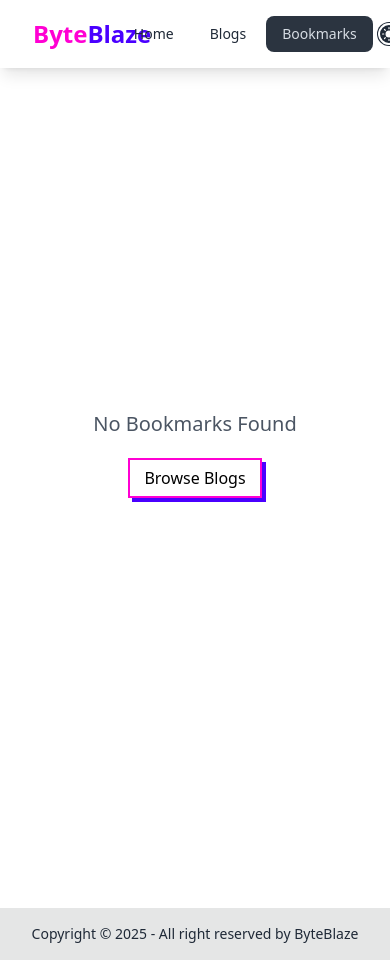
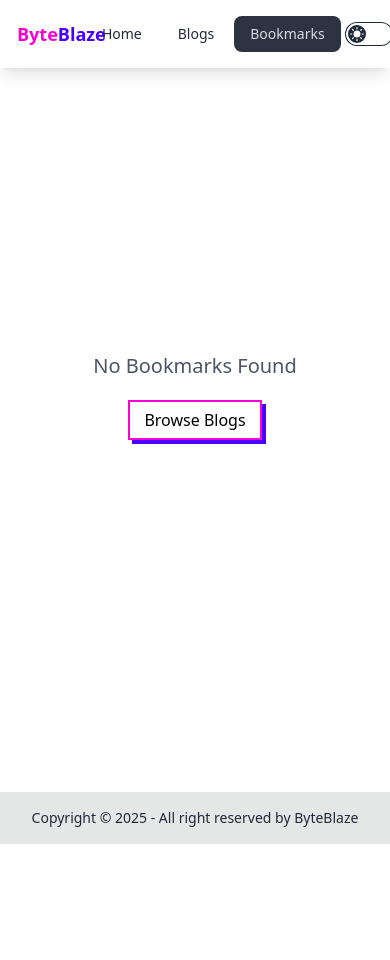
Before and after one commit to mahabubalam-gbs/byteblaze, a React app: page /bookmarks in a window 390 px wide. After the commit the page ends 844 px from the top, so only its background shows below. Built offline with nearby package versions, Linux system fonts and the light colour scheme; the HTML template or start-up script is replaced by a standard one.

Commit message:
readme file updated

```diff
--- a/src/components/EmptyState.jsx
+++ b/src/components/EmptyState.jsx
@@ -3,7 +3,7 @@ import { Link } from "react-router-dom";
 
 const EmptyState = ({ message, address, label }) => {
     return (
-        <div className="h-screen gap-5 flex flex-col justify-center items-center pb-16">
+        <div className="min-h-[calc(100vh-116px)] gap-5 flex flex-col justify-center items-center pb-16">
             <p className="text-gray-600 text-xl lg:text-3xl">{message}</p>
             <Link
                 to={address}
--- a/src/components/NavBar.jsx
+++ b/src/components/NavBar.jsx
@@ -22,9 +22,9 @@ const NavBar = () => {
 
     return (
 
-        <div className="navbar bg-base-100 px-4 sm:px-8 md:px-12 shadow-lg fixed z-10">
+        <div className="navbar bg-base-100 px-0 sm:px-8 md:px-12 shadow-lg fixed z-10">
             <div className="flex-1">
-                <a className="btn btn-ghost text- text-secondary gap-0 text-2xl font-bold">Byte <span className="text-primary">Blaze</span></a>
+                <a className="btn btn-ghost text- text-secondary gap-0  text-lg sm:text-2xl font-bold">Byte <span className="text-primary">Blaze</span></a>
             </div>
             <div className="flex-none">
                 <ul className="menu menu-horizontal px-1 gap-1">
--- a/src/pages/Bookmarks.jsx
+++ b/src/pages/Bookmarks.jsx
@@ -20,10 +20,12 @@ const Bookmarks = () => {
     }
     if (blogs.length < 1) return <EmptyState message={'No Bookmarks Found'} address={'/blogs'} label={'Browse Blogs'}></EmptyState>
     return (
-        <div className="container max-w-6xl py-12 gap-12 mx-auto  grid justify-center grid-cols-1  sm:grid-cols-2 lg:grid-cols-3">
-            {
-                blogs.map(blog => <BlogCard handleBlogDelete={handleBlogDelete} deletable={true} key={blog.id} blog={blog}></BlogCard>)
-            }
+        <div className="container max-w-7xl p-6 mx-auto space-y-6 sm:space-y-12 py-12">
+            <div className="grid justify-center grid-cols-1 gap-6 sm:grid-cols-2 lg:grid-cols-3">
+                {
+                    blogs.map(blog => <BlogCard handleBlogDelete={handleBlogDelete} deletable={true} key={blog.id} blog={blog}></BlogCard>)
+                }
+            </div>
         </div>
     );
 };
```
Also changed, not shown: 1 other file (tests, documents, lock files or other folders).
